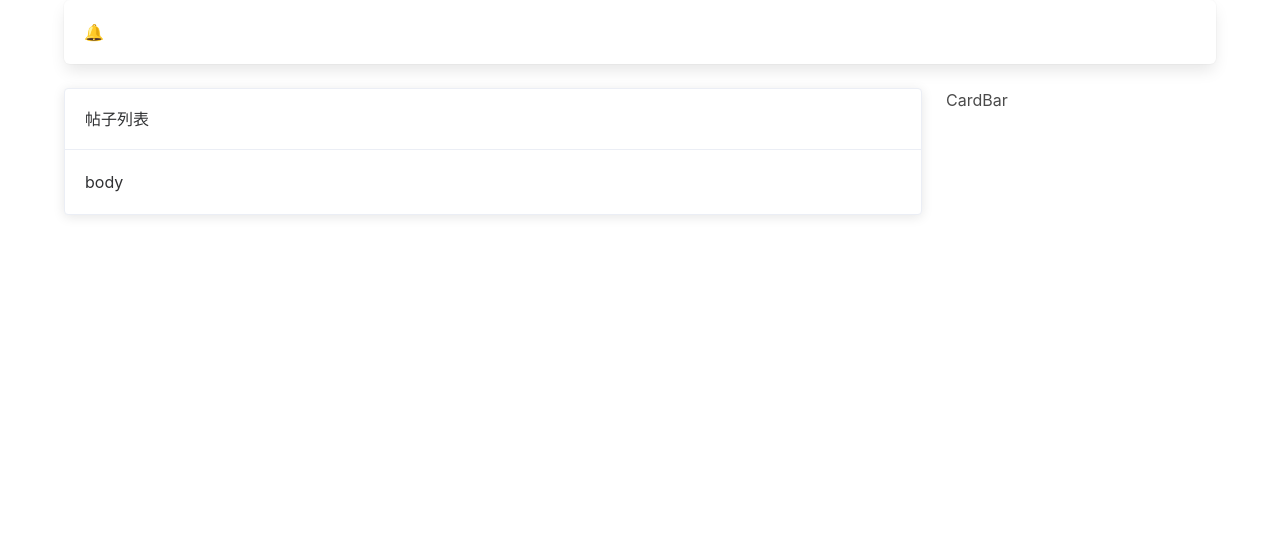
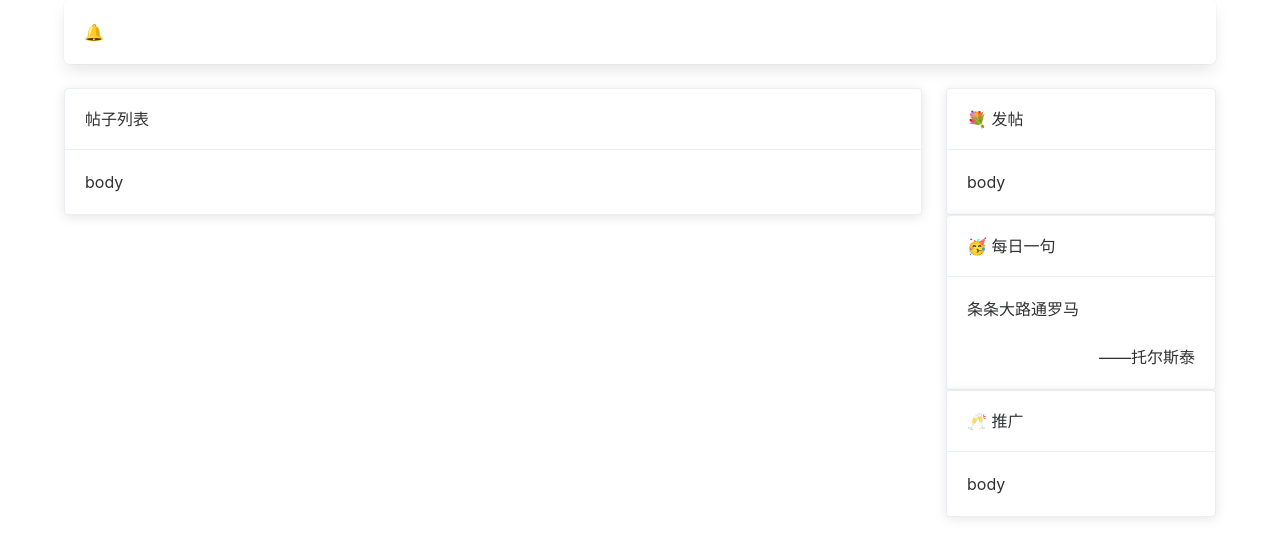
Before and after one commit to kkeeliu/doubao_community_frontend, a Vue app: page /#/ in a window 1280 px wide. Shown: the top 558 px of the page. Built offline with nearby package versions, Linux system fonts and the light colour scheme; no server answers.

Commit message:
右侧边栏三个组件的完善

```diff
--- a/src/views/card/CardBar.vue
+++ b/src/views/card/CardBar.vue
@@ -1,16 +1,24 @@
 <template>
   <div>
-    CardBar
+    <!-- 登录 -->
+    <section><Login></Login></section>
+    <!-- 每日一句 -->
+    <section><Tip></Tip></section>
+    <!-- 推广 -->
+    <section><Promotion></Promotion></section>
   </div>
 </template>
 
 <script>
+import Login from "@/views/card/Login.vue";
+import Promotion from "@/views/card/Promotion.vue";
+import Tip from "@/views/card/Tip.vue";
+
 export default {
-    name: "CardBar"
-
-}
+  name: "CardBar",
+  components: { Login, Promotion, Tip },
+};
 </script>
 
 <style>
-
 </style>
--- a/src/views/card/Login.vue
+++ b/src/views/card/Login.vue
@@ -1,5 +1,14 @@
 <template>
-
+  <div>
+    <el-card>
+      <div slot="header">
+        💐  发帖
+      </div>
+      <div>
+        body
+      </div>
+    </el-card>
+  </div>
 </template>
 
 <script>
--- a/src/views/card/Promotion.vue
+++ b/src/views/card/Promotion.vue
@@ -1,5 +1,14 @@
 <template>
-
+  <div>
+    <el-card>
+      <div slot="header">
+         🥂 推广
+      </div>
+      <div>
+        body
+      </div>
+    </el-card>
+  </div>
 </template>
 
 <script>
--- a/src/views/card/Tip.vue
+++ b/src/views/card/Tip.vue
@@ -1,5 +1,21 @@
 <template>
-
+  <div>
+    <el-card>
+      <div slot="header">
+         🥳 每日一句
+      </div>
+      <div>
+        <!-- 文字居右 块级元素 -->
+        <div class="has-text-left block">
+            条条大路通罗马
+        </div>
+        <!-- margin-top:5px -->
+        <div class="has-text-right mt-5 block">
+            ——托尔斯泰
+        </div>
+      </div>
+    </el-card>
+  </div>
 </template>
 
 <script>
```
